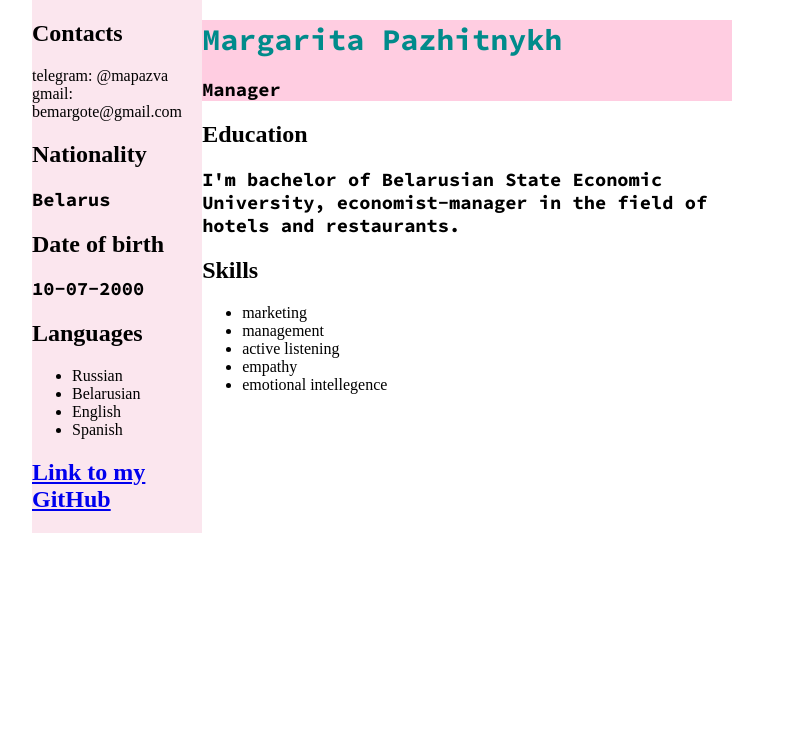
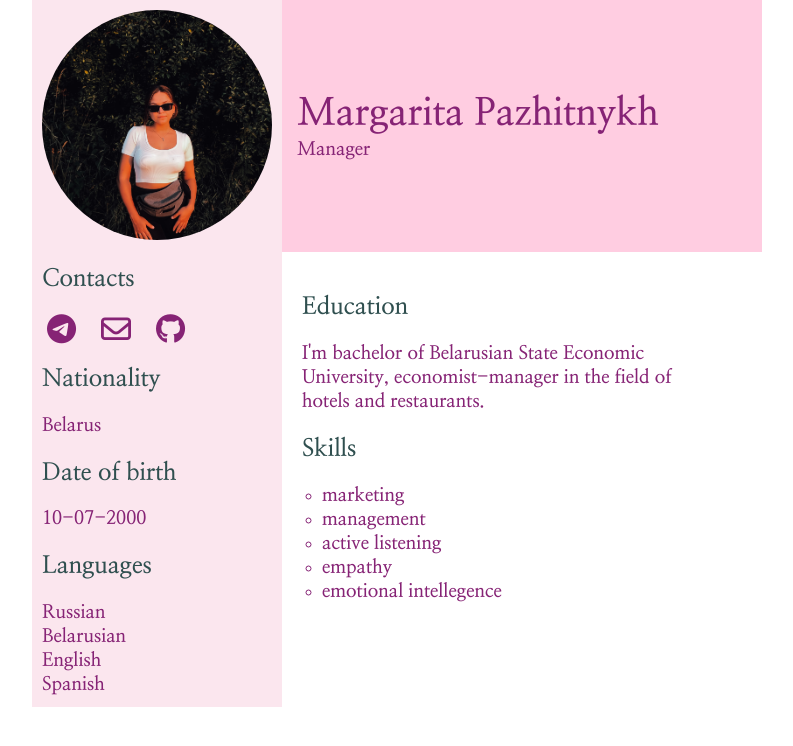
Before and after one commit to Mapazva/rsschool-cv, a website: page index.html in a window 1280 px wide. Shown: the whole page, without its empty margins (258-1051 px from the left). Drawn offline with Linux system fonts and the light colour scheme.

Commit message:
feat: add layout and photo

```diff
--- a/index.css
+++ b/index.css
@@ -1,22 +1,37 @@
 html,
 body {
   margin: unset;
+  height: 100%;
+  width: 100%;
+}
+
+h1,
+h2,
+h3,
+h4,
+h5 {
+  font-family: "Nanum Myeongjo", serif;
+  color: #862375;
 }
 
 h1 {
-  font-family: Source Code Pro;
-  color: darkcyan;
-  font-size: 30px;
+  font-size: 38px;
+  margin: 0%;
+}
+
+h2 {
+  color: darkslategray;
 }
 
 h3 {
-  font-family: source code pro;
   margin: 0;
 }
 
 header {
   width: 100%;
   background-color: #ffcde1;
+
+  padding: 90px 15px;
 }
 
 main {
@@ -27,7 +42,7 @@ main {
   margin: 0 auto;
 }
 
-.flex-content {
+.flex-content-row {
   display: flex;
   flex-flow: row nowrap;
 }
@@ -36,10 +51,38 @@ main {
   background-color: #fbe6ee;
   width: 400px;
   height: 100%;
+  padding: 10px;
 }
 
 ul.no-bullets {
-  list-style-type: none; /* Remove bullets */
-  padding: 0; /* Remove padding */
-  margin: 0; /* Remove margins */
+  list-style-type: none;
+  padding: 0;
+  margin: 0;
 }
+
+ul.circle {
+  list-style: circle;
+  color: #862375;
+  padding: 0 20px;
+}
+
+a i {
+  font-size: 30px;
+  color: #862375;
+  margin: 0 5px;
+  margin-right: 20px;
+}
+
+.avatar {
+  width: 230px;
+  border-radius: 125px;
+  object-fit: cover;
+}
+
+.main-info {
+  padding: 20px;
+}
+footer {
+  width: 100%;
+  height: 100px;
+}
--- a/index.html
+++ b/index.html
@@ -14,16 +14,42 @@
       rel="stylesheet"
     />
 
+    <link rel="preconnect" href="https://fonts.googleapis.com" />
+    <link rel="preconnect" href="https://fonts.gstatic.com" crossorigin />
+    <link
+      href="https://fonts.googleapis.com/css2?family=Nanum+Myeongjo:wght@400;700;800&display=swap"
+      rel="stylesheet"
+    />
+
     <title>Margarita Pazhitnykh</title>
   </head>
   <body>
-    <main class="wrapper flex-content">
+    <main class="wrapper flex-content-row">
       <aside class="sidebar">
+        <img
+          class="avatar"
+          src="./assets/avatan.JPG"
+          alt="Margarita Pazhitnykh"
+        />
+
         <div>
           <h2>Contacts</h2>
-          <ul class="no-bullets">
-            <li>telegram: @mapazva</li>
-            <li>gmail: bemargote@gmail.com</li>
+          <ul class="no-bullets flex-content-row">
+            <li>
+              <a href="https://t.me/mapazva">
+                <i class="fab fa-telegram-plane"></i>
+              </a>
+            </li>
+            <li>
+              <a href="mailto:bemargote@gmail.com">
+                <i class="far fa-envelope"></i>
+              </a>
+            </li>
+            <li>
+              <a href="https://github.com/Mapazva">
+                <i class="fab fa-github"></i>
+              </a>
+            </li>
           </ul>
         </div>
         <div>
@@ -36,17 +62,12 @@
         </div>
         <div>
           <h2>Languages</h2>
-          <ul>
-            <li>Russian</li>
-            <li>Belarusian</li>
-            <li>English</li>
-            <li>Spanish</li>
+          <ul class="no-bullets">
+            <li><h3>Russian</h3></li>
+            <li><h3>Belarusian</h3></li>
+            <li><h3>English</h3></li>
+            <li><h3>Spanish</h3></li>
           </ul>
-        </div>
-        <div>
-          <h2>
-            <a href="https://github.com/Mapazva"> Link to my GitHub </a>
-          </h2>
         </div>
       </aside>
       <div>
@@ -54,7 +75,7 @@
           <h1>Margarita Pazhitnykh</h1>
           <h3>Manager</h3>
         </header>
-        <section>
+        <section class="main-info">
           <article>
             <h2>Education</h2>
             <div>
@@ -67,17 +88,27 @@
           <article>
             <h2>Skills</h2>
             <div>
-              <ul>
-                <li>marketing</li>
-                <li>management</li>
-                <li>active listening</li>
-                <li>empathy</li>
-                <li>emotional intellegence</li>
+              <ul class="circle">
+                <li><h3>marketing</h3></li>
+                <li><h3>management</h3></li>
+                <li><h3>active listening</h3></li>
+                <li><h3>empathy</h3></li>
+                <li><h3>emotional intellegence</h3></li>
               </ul>
             </div>
           </article>
         </section>
       </div>
     </main>
+    <!-- <footer>
+      <a href="https://rs.school/js/"></a>
+      <img src="./assets/rs_school_js.svg" alt="rs school logo" />
+      <h3>2021</h3>
+      <i class="fab fa-github-alt"></i>
+    </footer> -->
+    <script
+      src="https://kit.fontawesome.com/92f29a5b41.js"
+      crossorigin="anonymous"
+    ></script>
   </body>
 </html>
```
Also changed, not shown: assets/avatan.JPG (added), assets/rs_school_js.svg (added).
